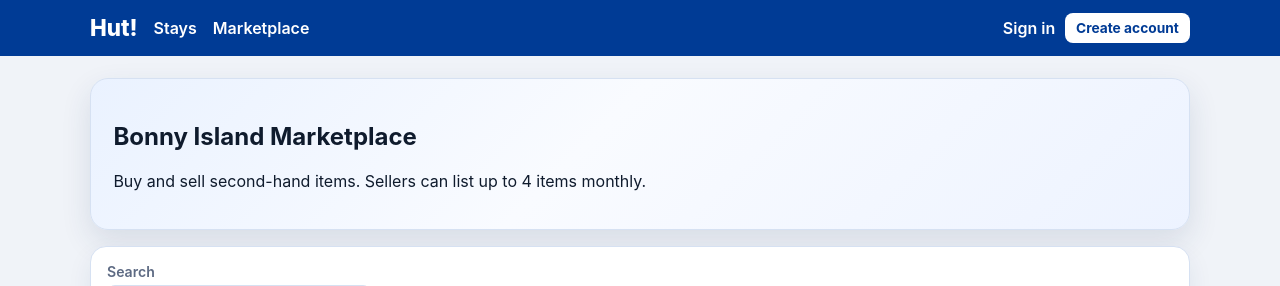
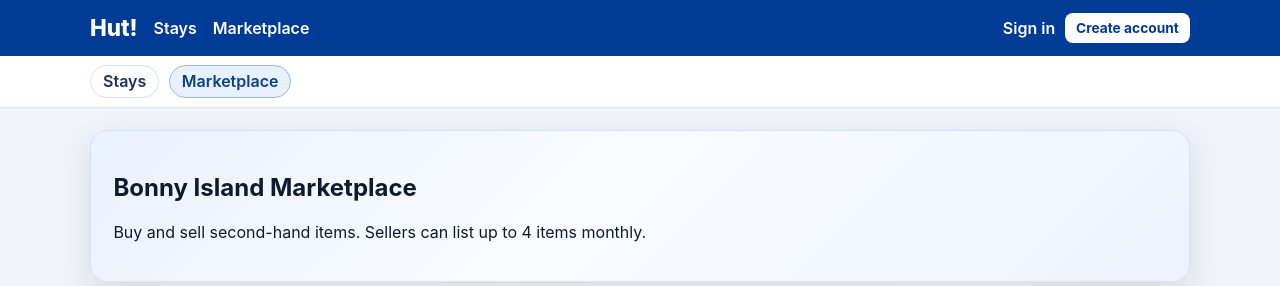
Before and after one commit to PHSEADIGITAL/HuT, a Node server app: page /marketplace in a window 1280 px wide. Shown: the top 286 px of the page. Run offline with Node 20, Linux system fonts and the light colour scheme.

Commit message:
Fix marketplace tabs categories and upload error handling
Co-authored-by: PHSEADIGITAL <PHSEADIGITAL@users.noreply.github.com>

```diff
--- a/public/styles.css
+++ b/public/styles.css
@@ -584,6 +584,35 @@ body {
   margin-top: 1rem;
 }
 
+.platform-tabs-wrap {
+  background: #ffffff;
+  border-bottom: 1px solid #d8e2f2;
+}
+
+.platform-tabs {
+  display: flex;
+  gap: 0.6rem;
+  padding: 0.55rem 0;
+  overflow-x: auto;
+}
+
+.platform-tab {
+  text-decoration: none;
+  color: #1f335d;
+  border: 1px solid #d8e2f2;
+  border-radius: 999px;
+  padding: 0.35rem 0.75rem;
+  font-weight: 600;
+  white-space: nowrap;
+  background: #fff;
+}
+
+.platform-tab.active {
+  background: #e8f1ff;
+  border-color: #96b8ee;
+  color: #0d3f86;
+}
+
 .booking-hero {
   margin-top: 1rem;
   margin-bottom: 1rem;
--- a/src/app.js
+++ b/src/app.js
@@ -243,6 +243,20 @@ const marketplaceUploadDir = path.join(
 );
 const marketplaceFallbackImage =
   "https://images.unsplash.com/photo-1542291026-7eec264c27ff?auto=format&fit=crop&w=1200&q=80";
+const marketplaceCategories = [
+  "Electronics",
+  "Furniture",
+  "Fashion",
+  "Mobile Phones",
+  "Computers",
+  "Appliances",
+  "Home & Kitchen",
+  "Kids",
+  "Sports",
+  "Vehicles",
+  "Other"
+];
+const marketplaceConditions = ["Used", "Like New", "Refurbished"];
 
 fs.mkdirSync(marketplaceUploadDir, { recursive: true });
 
@@ -287,6 +301,16 @@ function maskPhone(phone) {
 
 function sanitizeMarketplaceText(value, fallback = "") {
   return String(value || fallback).trim();
+}
+
+function normalizeMarketplaceCategory(value) {
+  const input = sanitizeMarketplaceText(value, "Other");
+  return marketplaceCategories.includes(input) ? input : "Other";
+}
+
+function normalizeMarketplaceCondition(value) {
+  const input = sanitizeMarketplaceText(value, "Used");
+  return marketplaceConditions.includes(input) ? input : "Used";
 }
 
 function ensureUserWallet(user) {
@@ -526,6 +550,7 @@ function createApp() {
 
       request.currentUser = user;
       response.locals.currentUser = user;
+      response.locals.currentPath = request.path || "/";
       response.locals.platform = snapshot.platform;
       response.locals.flash = request.session.flash || null;
       delete request.session.flash;
@@ -1359,8 +1384,10 @@ function createApp() {
   app.get("/marketplace", async (request, response) => {
     const snapshot = await getSnapshot();
     const query = sanitizeMarketplaceText(request.query.q, "");
-    const category = sanitizeMarketplaceText(request.query.category, "");
-    const condition = sanitizeMarketplaceText(request.query.condition, "");
+    const rawCategory = sanitizeMarketplaceText(request.query.category, "");
+    const rawCondition = sanitizeMarketplaceText(request.query.condition, "");
+    const category = marketplaceCategories.includes(rawCategory) ? rawCategory : "";
+    const condition = marketplaceConditions.includes(rawCondition) ? rawCondition : "";
     const minPrice = Math.max(0, toNumber(request.query.minPrice, 0));
     const maxPriceRaw = toNumber(request.query.maxPrice, 0);
     const maxPrice = maxPriceRaw > 0 ? maxPriceRaw : null;
@@ -1402,10 +1429,6 @@ function createApp() {
       listings.sort((a, b) => new Date(b.createdAt) - new Date(a.createdAt));
     }
 
-    const categories = [...new Set(snapshot.marketplaceListings.map((item) => item.category))].filter(
-      Boolean
-    );
-
     let walletBalance = null;
     if (request.currentUser) {
       const currentUser = snapshot.users.find((user) => user.id === request.currentUser.id);
@@ -1417,7 +1440,8 @@ function createApp() {
 
     response.render("marketplace-index", {
       listings,
-      categories,
+      categories: marketplaceCategories,
+      conditions: marketplaceConditions,
       filters: {
         q: query,
         category,
@@ -1437,6 +1461,8 @@ function createApp() {
     const limitState = canCreateMarketplaceListing(snapshot, request.currentUser.id);
     response.render("marketplace-new", {
       limitState,
+      categories: marketplaceCategories,
+      conditions: marketplaceConditions,
       platform: snapshot.platform
     });
   });
@@ -1448,8 +1474,8 @@ function createApp() {
     async (request, response) => {
       const title = sanitizeMarketplaceText(request.body.title);
       const description = sanitizeMarketplaceText(request.body.description);
-      const category = sanitizeMarketplaceText(request.body.category, "General");
-      const condition = sanitizeMarketplaceText(request.body.condition, "Used");
+      const category = normalizeMarketplaceCategory(request.body.category);
+      const condition = normalizeMarketplaceCondition(request.body.condition);
       const price = Math.max(0, Math.round(toNumber(request.body.price, 0)));
       const requestedImageUrls = normalizeImageArray(request.body.imageUrls);
       const uploadedImageUrls = (request.files || []).map(
@@ -2115,6 +2141,19 @@ function createApp() {
       return;
     }
 
+    if (
+      request.path === "/marketplace/listings" &&
+      (error.name === "MulterError" || /image uploads/i.test(error.message || ""))
+    ) {
+      setFlash(
+        request,
+        "error",
+        `Listing image upload failed: ${error.message}. Use up to 4 images and max 5MB each.`
+      );
+      response.redirect("/marketplace/new");
+      return;
+    }
+
     response.status(500).render("error", {
       message: `Unexpected server error: ${error.message}`,
       platform: response.locals.platform || {}
--- a/views/marketplace-index.ejs
+++ b/views/marketplace-index.ejs
@@ -25,9 +25,9 @@
         <label for="condition">Condition</label>
         <select id="condition" name="condition">
           <option value="">All</option>
-          <option value="Used" <%= filters.condition === "Used" ? "selected" : "" %>>Used</option>
-          <option value="Like New" <%= filters.condition === "Like New" ? "selected" : "" %>>Like New</option>
-          <option value="Refurbished" <%= filters.condition === "Refurbished" ? "selected" : "" %>>Refurbished</option>
+          <% conditions.forEach((item) => { %>
+            <option value="<%= item %>" <%= filters.condition === item ? "selected" : "" %>><%= item %></option>
+          <% }) %>
         </select>
       </div>
       <div>
--- a/views/partials/header.ejs
+++ b/views/partials/header.ejs
@@ -39,6 +39,15 @@
         </div>
       </div>
     </header>
+    <section class="platform-tabs-wrap">
+      <div class="container platform-tabs">
+        <a class="platform-tab <%= currentPath === '/' || currentPath.startsWith('/hotels') ? 'active' : '' %>" href="/">Stays</a>
+        <a class="platform-tab <%= currentPath.startsWith('/marketplace') ? 'active' : '' %>" href="/marketplace">Marketplace</a>
+        <% if (currentUser) { %>
+          <a class="platform-tab <%= currentPath.startsWith('/wallet') ? 'active' : '' %>" href="/wallet">Wallet</a>
+        <% } %>
+      </div>
+    </section>
     <% if (flash && flash.message) { %>
       <section class="container flash <%= flash.type === 'success' ? 'flash-success' : 'flash-error' %>">
         <p><%= flash.message %></p>
```
Also changed, not shown: views/marketplace-new.ejs (+8 -4 lines).
